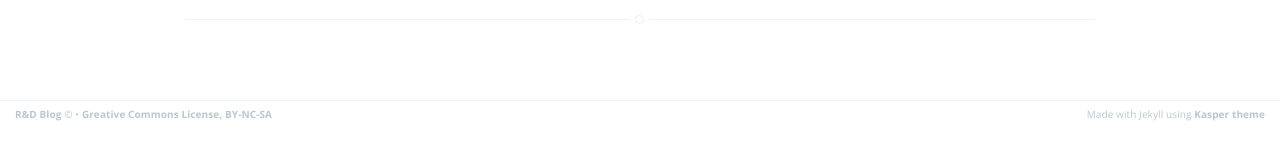
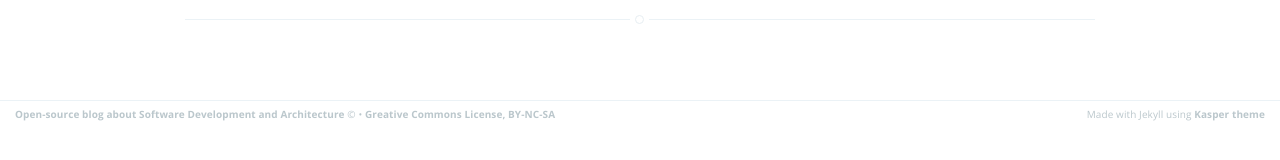
Before and after one commit to rndblog/rndblog.github.io, a Jekyll site: the page built from about.md, in a window 1280 px wide. Shown: the part 610-770 px from the top of the page. Built offline with Jekyll 4.4.1, drawn with Linux system fonts in a browser that asks for light colours; Markdown is read by kramdown in place of the engine named in the settings; some of the changed lines change nothing that is shown.

Commit message:
Init settings

```diff
--- a/_config.yml
+++ b/_config.yml
@@ -17,4 +17,3 @@ bio:		'Open-source notes and articles on High Load, Big Data, Java, Architecture
 
 # Details for the RSS feed generator
 url:            'http://rndblog.github.io'
-name:		'R&D Blog'
```
